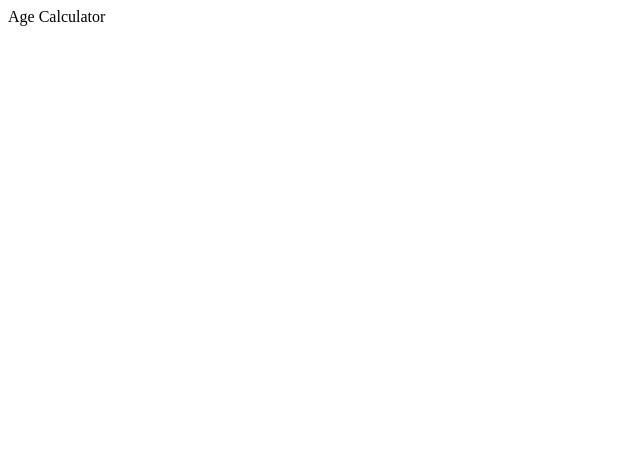
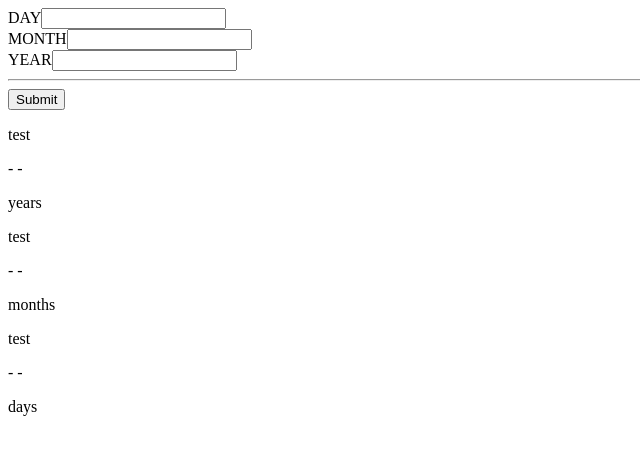
Before and after one commit to annaduong17/age-calculator, a React (Create React App) app: page / in a window 1280 px wide. Shown: the top 452 px of the page, without its empty margins (0-640 px from the left). Built offline with nearby package versions, Linux system fonts and the light colour scheme.

Commit message:
create states and event handlers and make them available to the whole app with context

```diff
--- a/src/App.js
+++ b/src/App.js
@@ -1,5 +1,11 @@
+import Form from './components/Form';
+import Age from './components/Age';
+
 export default function App() {
   return(
-    <div>Age Calculator</div>
+    <div>
+      <Form />
+      <Age />
+    </div>
   );
 }
--- /dev/null
+++ b/src/components/Age.js
@@ -0,0 +1,17 @@
+import { useContext } from 'react';
+import AgeContext from '../context/age';
+import Display from './Display';
+
+export default function Age() {
+  const { day, month, year, formSubmitted } = useContext(AgeContext);
+
+
+
+  return(
+    <div>
+      <Display>years</Display>
+      <Display>months</Display>
+      <Display>days</Display>
+    </div>
+  )
+}
--- /dev/null
+++ b/src/components/Display.js
@@ -0,0 +1,14 @@
+import { useContext } from 'react';
+import AgeContext from '../context/age';
+
+export default function Display({ children }) {
+const { value, formSubmitted } = useContext(AgeContext);
+
+  return(
+    <div>
+      <p>test</p>
+      <p>{formSubmitted ? value : "- -" }</p>
+      <p>{children}</p>
+    </div>
+  )
+}
--- /dev/null
+++ b/src/components/Form.js
@@ -0,0 +1,19 @@
+import { useContext } from 'react';
+import FormInput from './FormInput';
+import AgeContext from '../context/age';
+
+export default function Form() {
+  const { day, handleDayChange, month, handleMonthChange, year, handleYearChange, onSubmit } = useContext(AgeContext);
+
+  return(
+    <div>
+      <FormInput label="day" value={day} onChange={handleDayChange} />
+      <FormInput label="month" value={month} onChange={handleMonthChange} />
+      <FormInput label="year" value={year} onChange={handleYearChange} />
+      <div>
+        <hr />
+        <button onSubmit={onSubmit}>Submit</button>
+      </div>
+    </div>
+  )
+}
--- /dev/null
+++ b/src/components/FormInput.js
@@ -0,0 +1,9 @@
+export default function FormInput({ label, value, onChange }) {
+
+  return(
+    <div>
+      <label htmlFor="">{label.toUpperCase()}</label>
+      <input value={value} onChange={onChange} type="text" />
+    </div>
+  )
+}
--- /dev/null
+++ b/src/context/age.js
@@ -0,0 +1,39 @@
+import { createContext, useState } from "react";
+
+const AgeContext = createContext();
+
+function Provider({ children }) {
+  const [ day, setDay ] = useState('');
+  const [ month, setMonth ] = useState('');
+  const [ year, setYear ] = useState('');
+  const [ formSubmitted, setFormSubmitted ] = useState(false);
+
+  const value = {
+    day,
+    handleDayChange: (e) => {
+      setDay(e.target.value);
+    },
+    month,
+    handleMonthChange: (e) => {
+      setMonth(e.target.value);
+    },
+    year,
+    handleYearChange: (e) => {
+      setYear(e.target.value);
+    },
+    formSubmitted,
+    onSubmit: (e) => {
+      e.preventDefault();
+      setFormSubmitted(true);
+    }
+  }
+
+  return(
+    <AgeContext.Provider value={value}>
+      {children}
+    </AgeContext.Provider>
+  )
+}
+
+export { Provider };
+export default AgeContext;
--- a/src/index.js
+++ b/src/index.js
@@ -1,8 +1,12 @@
 import React from 'react';
 import ReactDOM from 'react-dom/client';
 import App from './App';
+import { Provider } from './context/age';
 
 const el = document.getElementById('root');
 const root = ReactDOM.createRoot(el);
 
-root.render(<App />);
+root.render(
+<Provider>
+  <App />
+</Provider>);
```
